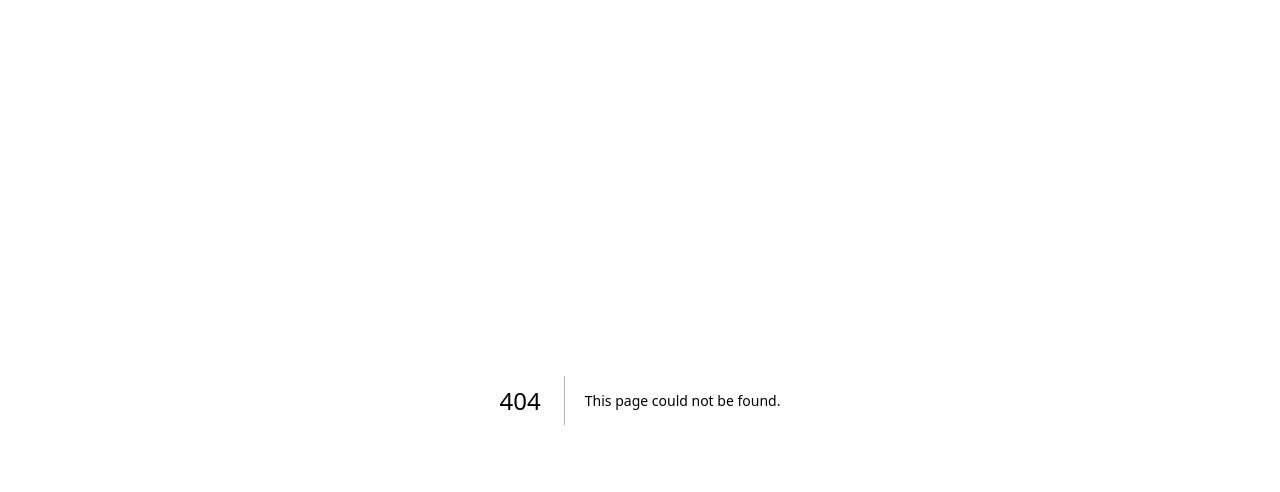
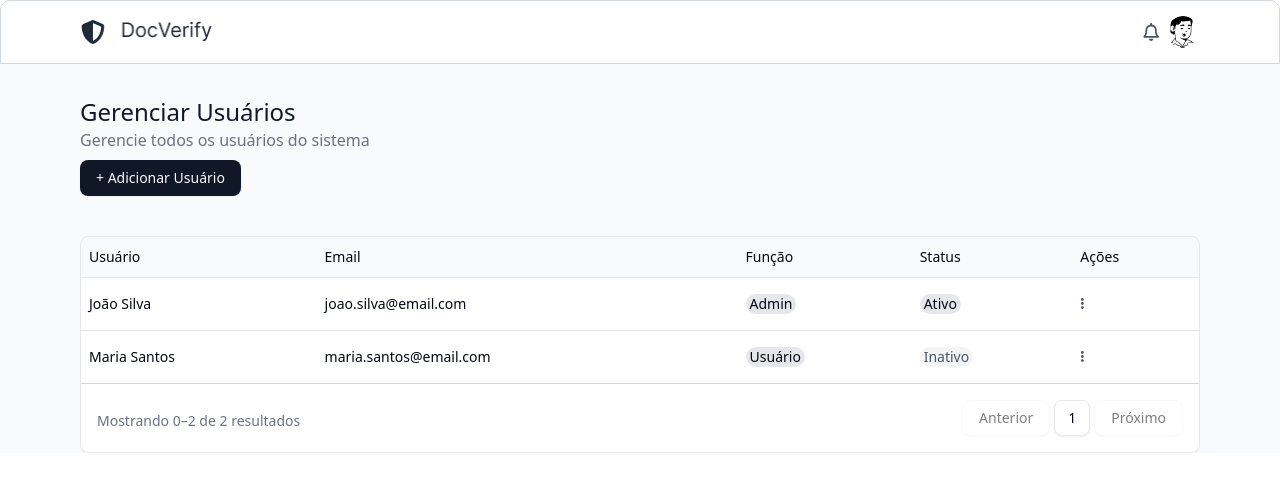
Before and after one commit to inovacao-serur/serur-validacao-laudo, a Next.js app: page /administrativo in a window 1280 px wide. Before the commit this address had no page. Shown: the top 492 px of the page. Built offline with nearby package versions, Linux system fonts and the light colour scheme.

Commit message:
add: desenvolvendo pagina de adminstrativo

```diff
--- /dev/null
+++ b/src/app/administrativo/admin-data-table.tsx
@@ -0,0 +1,163 @@
+"use client"
+
+import {
+    ColumnDef,
+    SortingState,
+    flexRender,
+    getCoreRowModel,
+    getSortedRowModel,
+    useReactTable,
+    getPaginationRowModel,
+    OnChangeFn,
+} from "@tanstack/react-table"
+
+import {
+    Table,
+    TableBody,
+    TableCell,
+    TableHead,
+    TableHeader,
+    TableRow,
+} from "@/components/ui/table"
+
+import { Button } from "@/components/ui/button"
+import { useState } from "react"
+
+import {
+    Pagination,
+    PaginationContent,
+    PaginationEllipsis,
+    PaginationItem,
+    PaginationLink,
+    PaginationNext,
+    PaginationPrevious,
+} from "@/components/ui/pagination"
+
+export function AdminDataTable({ columns, data }: { columns: ColumnDef<any>[], data: any[] }) {
+
+    const table = useReactTable({
+        data,
+        columns,
+        getCoreRowModel: getCoreRowModel(),
+        getPaginationRowModel: getPaginationRowModel(),
+        getSortedRowModel: getSortedRowModel(),
+
+    })
+
+    const pageIndex = table.getState().pagination.pageIndex;
+    const pageSize = table.getState().pagination.pageSize;
+    const rowCount = table.getFilteredRowModel().rows.length;
+
+    const start = pageIndex * pageSize;
+    const end = Math.min((pageIndex + 1) * pageSize, rowCount);
+
+    return (
+        <div className="rounded-md border">
+            <Table className={undefined}>
+                <TableHeader className={undefined}>
+                    {table.getHeaderGroups().map((headerGroup) => (
+                        <TableRow key={headerGroup.id} className={undefined}>
+                            {headerGroup.headers.map((header) => {
+                                return (
+                                    <TableHead key={header.id} className="lg:py-2">
+                                        {header.isPlaceholder
+                                            ? null
+                                            : flexRender(
+                                                header.column.columnDef.header,
+                                                header.getContext()
+                                            )}
+                                    </TableHead>
+                                )
+                            })}
+                        </TableRow>
+                    ))}
+                </TableHeader>
+                <TableBody className={undefined}>
+                    {table.getRowModel().rows?.length ? (
+                        table.getRowModel().rows.map((row) => (
+                            <TableRow
+                                className=" bg-white"
+                                key={row.id}
+                                data-state={row.getIsSelected() && "selected"}
+                            >
+                                {row.getVisibleCells().map((cell) => (
+                                    <TableCell key={cell.id} className="lg:py-4">
+                                        {flexRender(cell.column.columnDef.cell, cell.getContext())}
+                                    </TableCell>
+                                ))}
+                            </TableRow>
+                        ))
+                    ) : (
+                        <TableRow className={undefined}>
+                            <TableCell colSpan={columns.length} className="h-24 text-center">
+                                No results.
+                            </TableCell>
+                        </TableRow>
+                    )
+                    }
+
+                </TableBody>
+
+            </Table>
+
+            <Pagination className=" bg-white py-4 pr-4 flex justify-end items-center border-t border-gray-300 rounded-b-md flex-col lg:flex-row-reverse lg:justify-between">
+
+                <PaginationContent className={undefined}>
+
+                    <PaginationItem>
+                        <Button
+                            onClick={() => table.previousPage()}
+                            disabled={!table.getCanPreviousPage()}
+                            className="bg-white text-black border-1 border-gray-100 hover:bg-white cursor-pointer"
+                        >Anterior</Button>
+                    </PaginationItem>
+
+                    {(() => {
+                        const totalPages = table.getPageCount();
+                        const currentPage = table.getState().pagination.pageIndex;
+                        const pageWindow = 3;
+
+                        let start = Math.max(currentPage - Math.floor(pageWindow / 2), 0);
+                        let end = start + pageWindow;
+
+                        if (end > totalPages) {
+                            end = totalPages;
+                            start = Math.max(end - pageWindow, 0);
+                        }
+
+                        return Array.from({ length: end - start }, (_, i) => {
+                            const pageIndex = start + i;
+                            return (
+                                <PaginationItem key={pageIndex}>
+                                    <PaginationLink
+                                        onClick={() => table.setPageIndex(pageIndex)}
+                                        isActive={pageIndex === currentPage}
+                                        className="cursor-pointer"
+                                    >
+                                        {pageIndex + 1}
+                                    </PaginationLink>
+                                </PaginationItem>
+                            );
+                        });
+                    })()}
+
+
+                    <PaginationItem>
+                        <Button
+                            onClick={() => table.nextPage()}
+                            disabled={!table.getCanNextPage()}
+                            className="bg-white text-black border-1 border-gray-100 hover:bg-white cursor-pointer"
+                        >Próximo</Button>
+                    </PaginationItem>
+
+                </PaginationContent>
+
+                <p className="text-sm text-muted-foreground pt-1.5 lg:pl-4">
+                    Mostrando {start}–{end} de {rowCount} resultados
+                </p>
+            </Pagination>
+
+        </div>
+    )
+
+}
--- /dev/null
+++ b/src/app/administrativo/adminColumns.tsx
@@ -0,0 +1,63 @@
+"use client"
+import Image from "next/image"
+
+export const adminColumns = [
+    {
+        accessorKey: "usuario",
+        header: "Usuário"
+
+    },
+    {
+        accessorKey: "email",
+        header: "Email"
+
+    },
+    {
+        accessorKey: "funcao",
+        header: "Função",
+        cell: ({row}: {row: any}) => {
+            return <div className="bg-gray-200 rounded-lg max-w-max px-1">{row.getValue("funcao")}</div>
+        }
+
+    },
+    {
+        accessorKey: "status",
+        header: "Status",
+        cell: ({row}: {row: any}) => {
+            return <div className={`${row.getValue("status") === "Ativo" ? "bg-gray-200  " : " bg-gray-100 text-gray-600"} max-w-max px-1 rounded-lg`}>{row.getValue("status")}</div>
+        }
+
+    },
+
+    {
+        accessorKey: 'acao',
+        header: "Ações",
+        cell: ({}) => {
+            return(
+                <div className="cursor-pointer">
+                    <Image
+                    src="/dots.svg"
+                    width={4}
+                    height={16}
+                    alt="pontos"
+                     />
+                </div>
+            )
+        }
+    }
+
+
+    // {
+    //     accessorKey: "amount",
+    //     header: "Amount",
+    //     cell: ({ row }) => {
+    //         const amount = parseFloat(row.getValue("amount"))
+    //         const formatted = new Intl.NumberFormat("en-US", {
+    //             style: "currency",
+    //             currency: "USD",
+    //         }).format(amount)
+    //         return <div className="font-medium">{formatted}</div>
+    //     }
+
+    // },
+]
--- /dev/null
+++ b/src/app/administrativo/page.tsx
@@ -0,0 +1,64 @@
+'use client'
+
+import Navbar from "@/components/customComponents/Navbar";
+import { Button } from "@/components/ui/button";
+import Link from "next/link";
+import { AdminDataTable } from "./admin-data-table";
+import { adminColumns } from "./adminColumns"
+import { useEffect, useState } from "react";
+
+async function getDataAdmin() {
+    return [
+        {
+            usuario: "João Silva",
+            email: "joao.silva@email.com",
+            funcao: "Admin",
+            status: "Ativo"
+        },
+        {
+            usuario: "Maria Santos",
+            email: "maria.santos@email.com",
+            funcao: "Usuário",
+            status: "Inativo"
+        },
+    ]
+}
+
+export default function Administrativo() {
+    const [data, setData] = useState<any[]>([])
+
+
+       useEffect(() => {
+            async function fetchData() {
+                const data = await getDataAdmin()
+                setData(data)
+            }
+            fetchData()
+        }, [])
+
+
+    return (
+        <>
+            <Navbar />
+            <section>
+                <section className="w-screen h-full px-3 bg-gray-50 lg:px-20">
+
+                    <div className="w-full h-full flex flex-col justify-between pt-8 gap-2">
+                        <div className="w-full flex flex-col">
+                            <h1 className="text-2xl text-[var(--color-azul-escuro)]">Gerenciar Usuários</h1>
+                            <p className="text-gray-500">Gerencie todos os usuários do sistema</p>
+                        </div>
+                        <Link href="/analise">
+                            <Button>+ Adicionar Usuário</Button>
+                        </Link>
+                    </div>
+
+                    <div className="mt-10">
+                        <AdminDataTable columns={adminColumns} data={data}/>
+                    </div>
+
+                </section>
+            </section>
+        </>
+    )
+}
--- a/src/app/dashboard/page.tsx
+++ b/src/app/dashboard/page.tsx
@@ -341,9 +341,6 @@ export default function Dashboard() {
 
     const { data: session, status } = useSession();
 
-    console.log(session)
-    console.log(status)
-
     useEffect(() => {
         async function fetchData() {
             const data = await getData()
```
